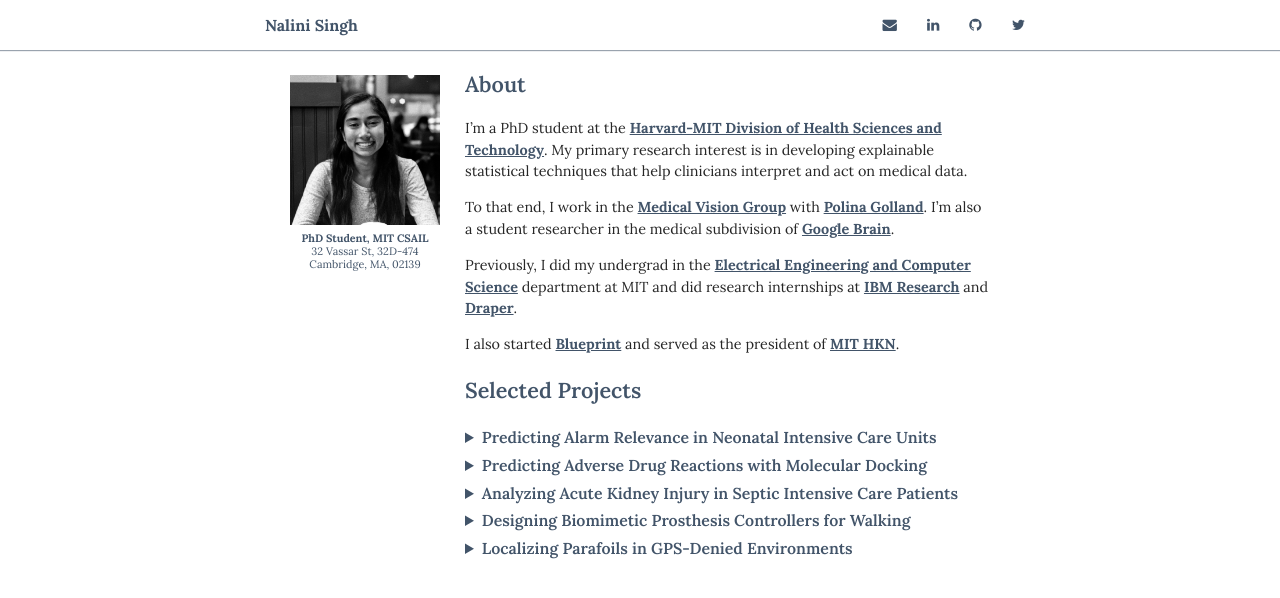
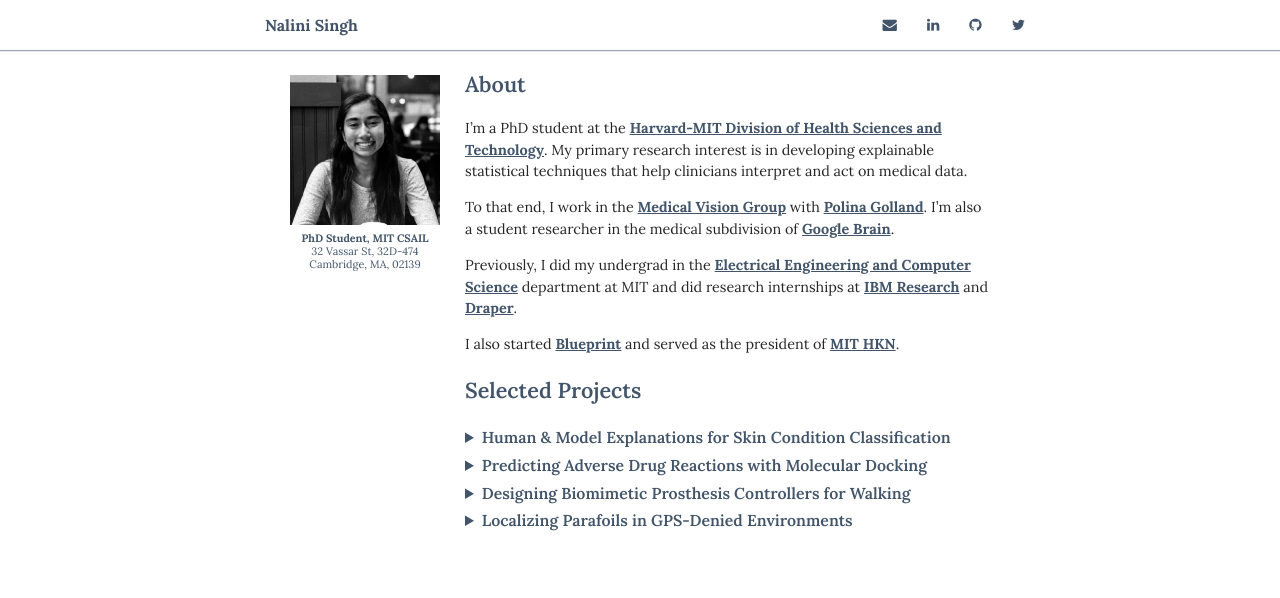
Before and after one commit to nalinimsingh/nalinimsingh.github.io, a Jekyll site: the page built from index.html, in a window 1280 px wide. Shown: the top 598 px of the page. Built offline with Jekyll 4.4.1, drawn with Linux system fonts in a browser that asks for light colours; nearby versions of some CDN libraries.

Commit message:
Add saliency evaluation paper

```diff
--- a/_pages/index.md
+++ b/_pages/index.md
@@ -27,12 +27,12 @@ I also started [Blueprint](https://blueprint.hackmit.org) and served as the pres
 
 <details>
 <summary>
-Predicting Alarm Relevance in Neonatal Intensive Care Units
+Human & Model Explanations for Skin Condition Classification
 </summary>
 <div class='fulltext' markdown="1">
-Classifiers that use physiologic waveform data to predict bedside alarm relevance in neonatal intensive care units, suggesting a strategy for silencing unnecessary alarms.
+A comparison between skin disease classification model explanations and human-identified regions of interest, in order to identify unintuitive classifications.
 <br>
-_Paper to Appear._
+[Paper](http://openaccess.thecvf.com/content_CVPRW_2020/html/w42/Singh_Agreement_Between_Saliency_Maps_and_Human-Labeled_Regions_of_Interest_Applications_CVPRW_2020_paper.html) [Talk](https://www.youtube.com/watch?v=YUJf-RnNkDA&feature=youtu.be)
 </div>
 </details>
 
@@ -49,17 +49,6 @@ Models that use only structural drug information to predict Adverse Drug Reactio
 
 <details>
 <summary>
-Analyzing Acute Kidney Injury in Septic Intensive Care Patients
-</summary>
-<div class='fulltext' markdown="1">
-A retrospective cohort study to analyze the appropriateness of mean arterial blood pressure as a predictor of acute kidney injury in septic patients.
-<br>
-[Code](https://github.com/nalinimsingh/HST.953-AKI-Prediction){:target="_blank"}
-</div>
-</details>
-
-<details>
-<summary>
 Designing Biomimetic Prosthesis Controllers for Walking
 </summary>
 <div class='fulltext' markdown="1">
```
Also changed, not shown: other parts of _pages/index.md (+1 -1 lines).
